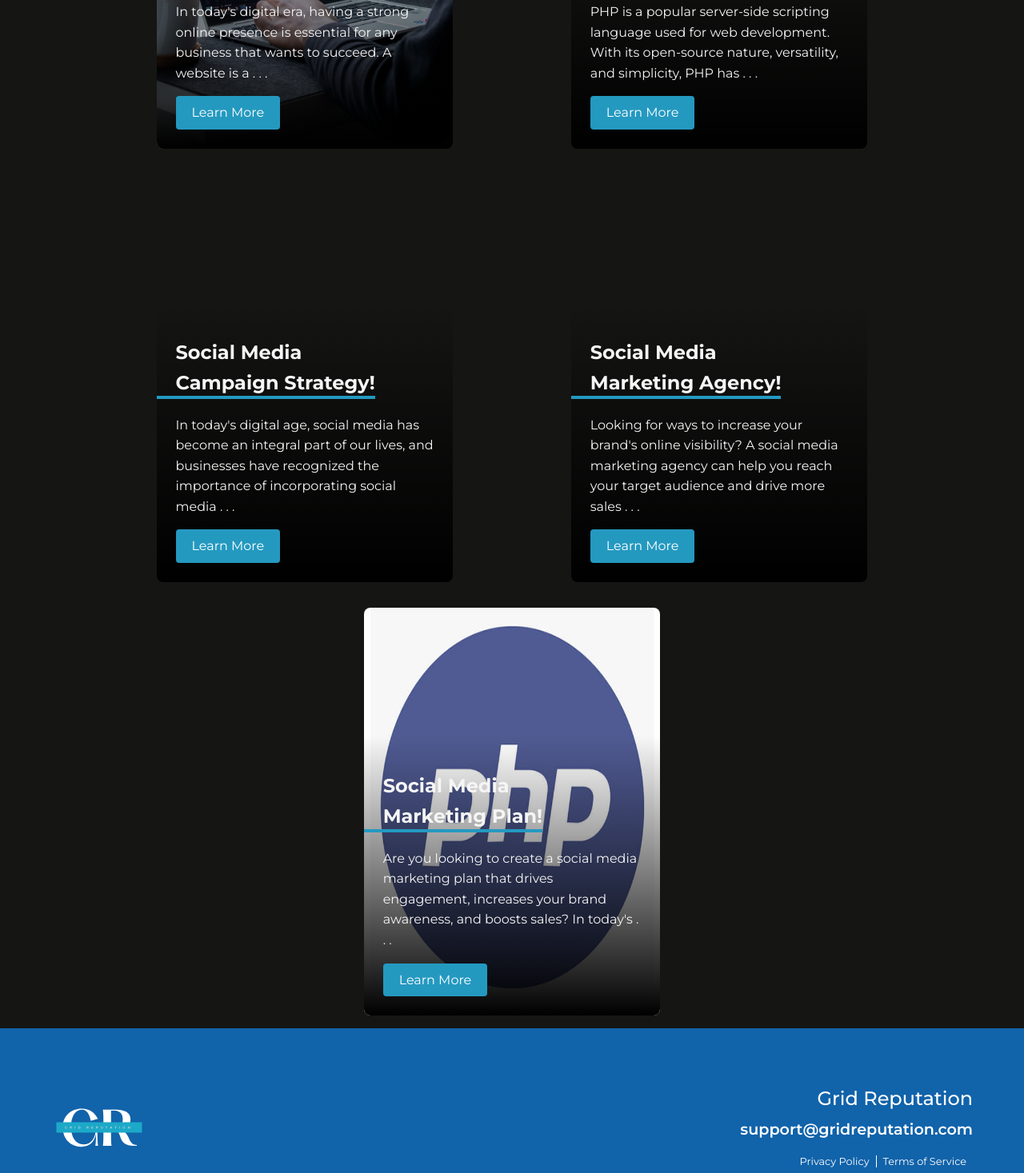
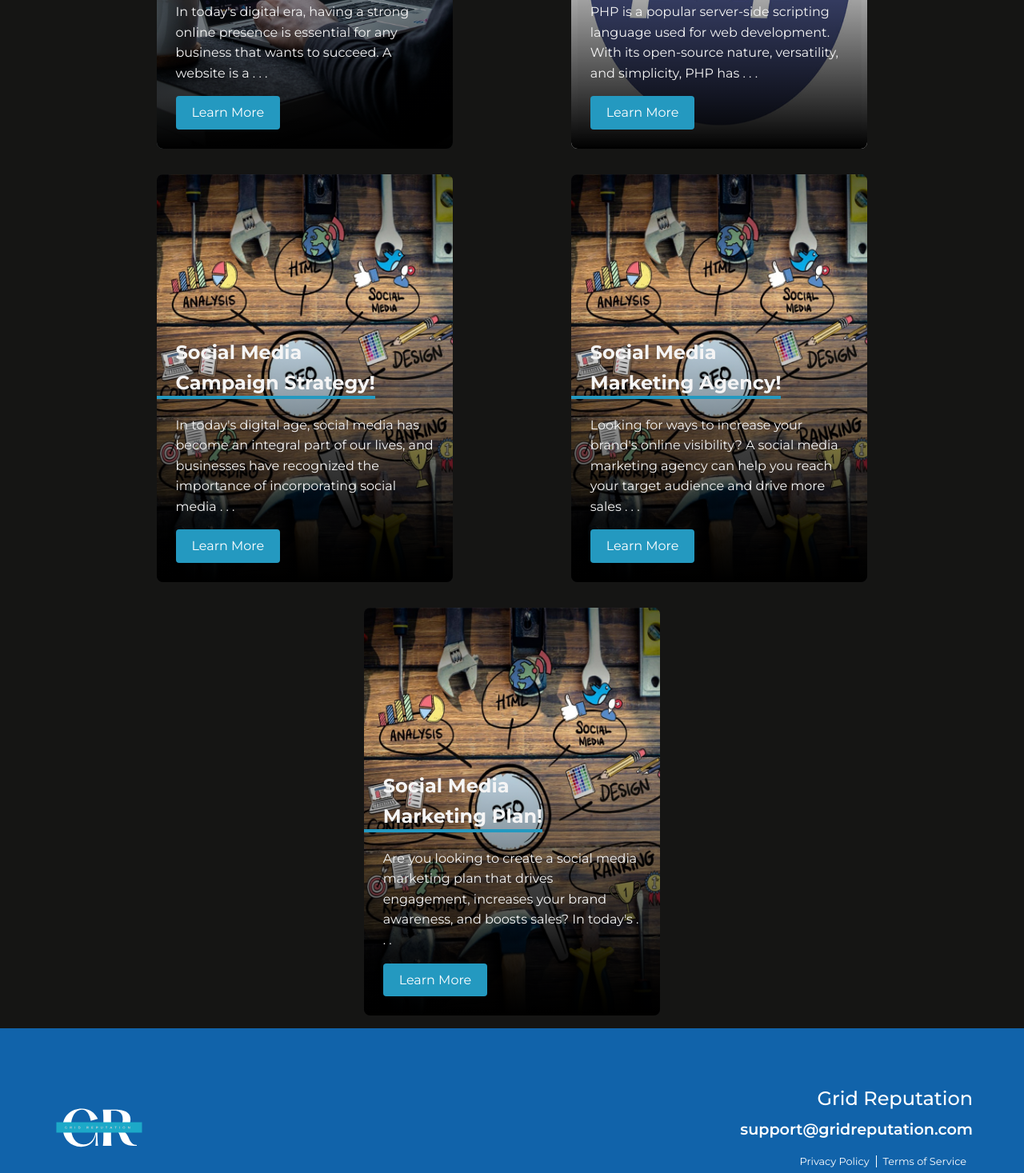
Before and after one commit to Rav1639/gridReputation, a Next.js app: page /blogs-home in a window 1280 px wide. Shown: the part 1477-2944 px from the top of the page at 80% size. Built offline with nearby package versions, Linux system fonts and the light colour scheme.

Commit message:
Update blogsHome.module.css

```diff
--- a/styles/blogsHome.module.css
+++ b/styles/blogsHome.module.css
@@ -54,9 +54,21 @@
     background-image: url(/blog-images/5.jpg);
 }
 
-.card:last-child {
+.card:nth-child(6) {
     background-image: url(/blog-images/6.jpg);
     background-size: 100% 100%;
+}
+
+.card:nth-child(7) {
+    background-image: url(/blog-images/2.jpeg);
+}
+
+.card:nth-child(8) {
+    background-image: url(/blog-images/2.jpeg);
+}
+
+.card:nth-child(9) {
+    background-image: url(/blog-images/2.jpeg);
 }
 
 .card:hover,
@@ -100,7 +112,7 @@
 
 @media (hover) {
 
-    .card:nth-child(4){
+    .card:nth-child(4), .card:nth-child(7), .card:nth-child(8), .card:nth-child(9){
         padding: 7.7rem 0 0;
     }
 
@@ -109,7 +121,7 @@
         transition: transform 500ms ease;
     }
 
-    .card:nth-child(4) .cardcontent{
+    .card:nth-child(4) .cardcontent, .card:nth-child(7) .cardcontent, .card:nth-child(8) .cardcontent, .card:nth-child(9) .cardcontent{
         transform: translateY(58%);
     }
 
```
